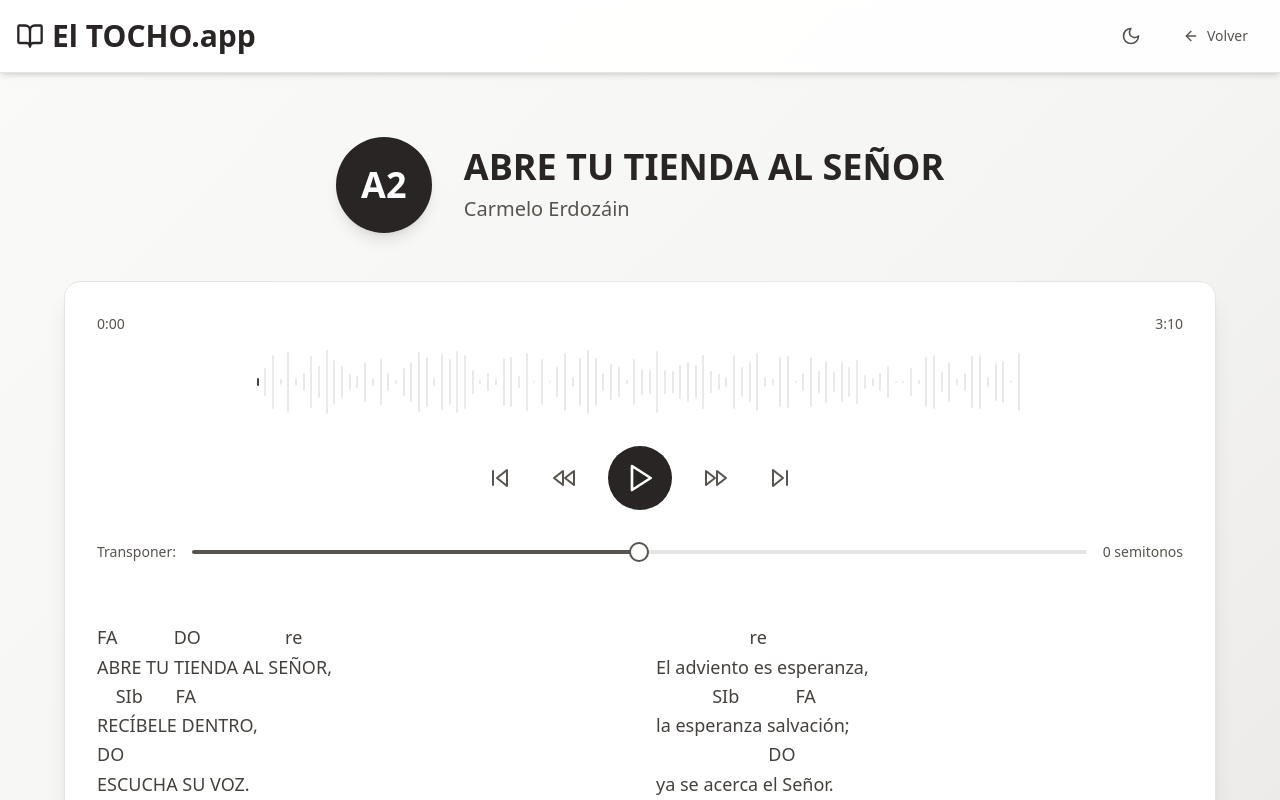
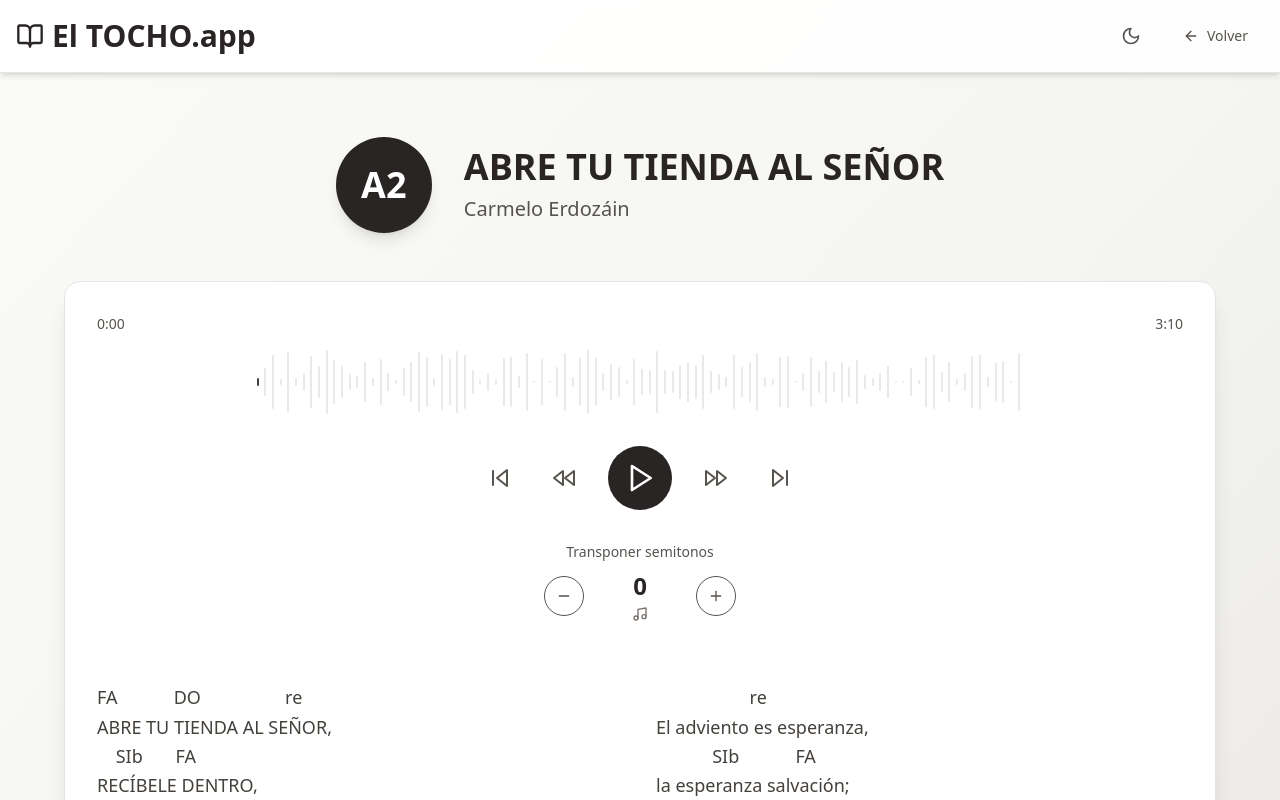
Before and after one commit to GonzaloPTE/el-tocho-next-js, a Next.js app: page /song/1 in a window 1280 px wide. Shown: the top 800 px of the page. Built offline with nearby package versions, Linux system fonts and the light colour scheme.

Commit message:
Transponer semitonos

```diff
--- a/components/song-lyrics-viewer.tsx
+++ b/components/song-lyrics-viewer.tsx
@@ -1,13 +1,15 @@
 'use client'
 
 import React from 'react';
-import { ArrowLeft, Rewind, Play, Pause, FastForward, BookOpen, SkipBack, SkipForward, Moon, Sun } from "lucide-react"
+import { ArrowLeft, Rewind, Play, Pause, FastForward, BookOpen, SkipBack, SkipForward, Moon, Sun, Plus, Minus, Music } from "lucide-react"
 import { useRouter } from 'next/navigation'
 import { CustomSlider } from "@/components/ui/custom-slider"
 import { Button } from "@/components/ui/button"
 import { Waveform } from "@/components/ui/waveform"
 import Footer from '@/components/footer';
 import { SITE_NAME } from "@/components/constants"
+import { CircularDial } from "@/components/ui/circular-dial"
+import { TransposeControl } from "@/components/ui/transpose-control"
 
 // Example song lyrics
 const SONG_LYRICS = `
@@ -69,6 +71,15 @@ export function SongLyricsViewer({ songId }: SongLyricsViewerProps) {
 
   const handleWaveformClick = (time: number) => {
     setCurrentTime(time);
+  };
+
+  const handleTranspose = (newValue: number) => {
+    setTranspose(newValue);
+  };
+
+  const getNoteFromSemitones = (semitones: number) => {
+    const notes = ['C', 'C#', 'D', 'D#', 'E', 'F', 'F#', 'G', 'G#', 'A', 'A#', 'B'];
+    return notes[(semitones + 12) % 12];
   };
 
   return (
@@ -180,26 +191,14 @@ export function SongLyricsViewer({ songId }: SongLyricsViewerProps) {
               </Button>
             </div>
 
-            <div className="flex items-center space-x-4">
-              <label htmlFor="transpose" className={`text-sm font-medium whitespace-nowrap ${
-                isDarkMode ? 'text-stone-400' : 'text-stone-600'
-              }`}>
-                Transponer:
-              </label>
-              <div className="flex-grow">
-                <CustomSlider
-                  value={transpose}
-                  onChange={setTranspose}
-                  min={-12}
-                  max={12}
-                  step={1}
-                />
-              </div>
-              <span className={`text-sm font-medium whitespace-nowrap ${
-                isDarkMode ? 'text-stone-400' : 'text-stone-600'
-              }`}>
-                {transpose} semitonos
-              </span>
+            <div className="flex justify-center">
+              <TransposeControl
+                value={transpose}
+                onChange={setTranspose}
+                min={-11}
+                max={11}
+                isDarkMode={isDarkMode}
+              />
             </div>
 
             <div className={lyricsClassName}>
--- /dev/null
+++ b/components/ui/transpose-control.tsx
@@ -0,0 +1,52 @@
+import React from 'react';
+import { Plus, Minus, Music } from 'lucide-react';
+import { Button } from "@/components/ui/button";
+
+interface TransposeControlProps {
+  value: number;
+  onChange: (value: number) => void;
+  min: number;
+  max: number;
+  isDarkMode: boolean;
+}
+
+export const TransposeControl: React.FC<TransposeControlProps> = ({ value, onChange, min, max, isDarkMode }) => {
+  const handleChange = (increment: number) => {
+    const newValue = Math.max(min, Math.min(max, value + increment));
+    onChange(newValue);
+  };
+
+  return (
+    <div className="flex flex-col items-center">
+      <span className={`text-sm font-medium mb-2 ${isDarkMode ? 'text-stone-400' : 'text-stone-600'}`}>
+        Transponer semitonos
+      </span>
+      <div className="flex items-center justify-center space-x-4">
+        <Button
+          variant="outline"
+          size="icon"
+          onClick={() => handleChange(-1)}
+          disabled={value === min}
+          className={`rounded-full ${isDarkMode ? 'text-stone-300 hover:text-stone-100' : 'text-stone-600 hover:text-stone-800'}`}
+        >
+          <Minus className="h-4 w-4" />
+        </Button>
+        <div className="flex flex-col items-center min-w-[80px]">
+          <span className={`text-2xl font-bold ${isDarkMode ? 'text-stone-100' : 'text-stone-800'}`}>
+            {value > 0 ? '+' : ''}{value}
+          </span>
+          <Music className={`h-4 w-4 mt-1 ${isDarkMode ? 'text-stone-400' : 'text-stone-500'}`} />
+        </div>
+        <Button
+          variant="outline"
+          size="icon"
+          onClick={() => handleChange(1)}
+          disabled={value === max}
+          className={`rounded-full ${isDarkMode ? 'text-stone-300 hover:text-stone-100' : 'text-stone-600 hover:text-stone-800'}`}
+        >
+          <Plus className="h-4 w-4" />
+        </Button>
+      </div>
+    </div>
+  );
+};
```
